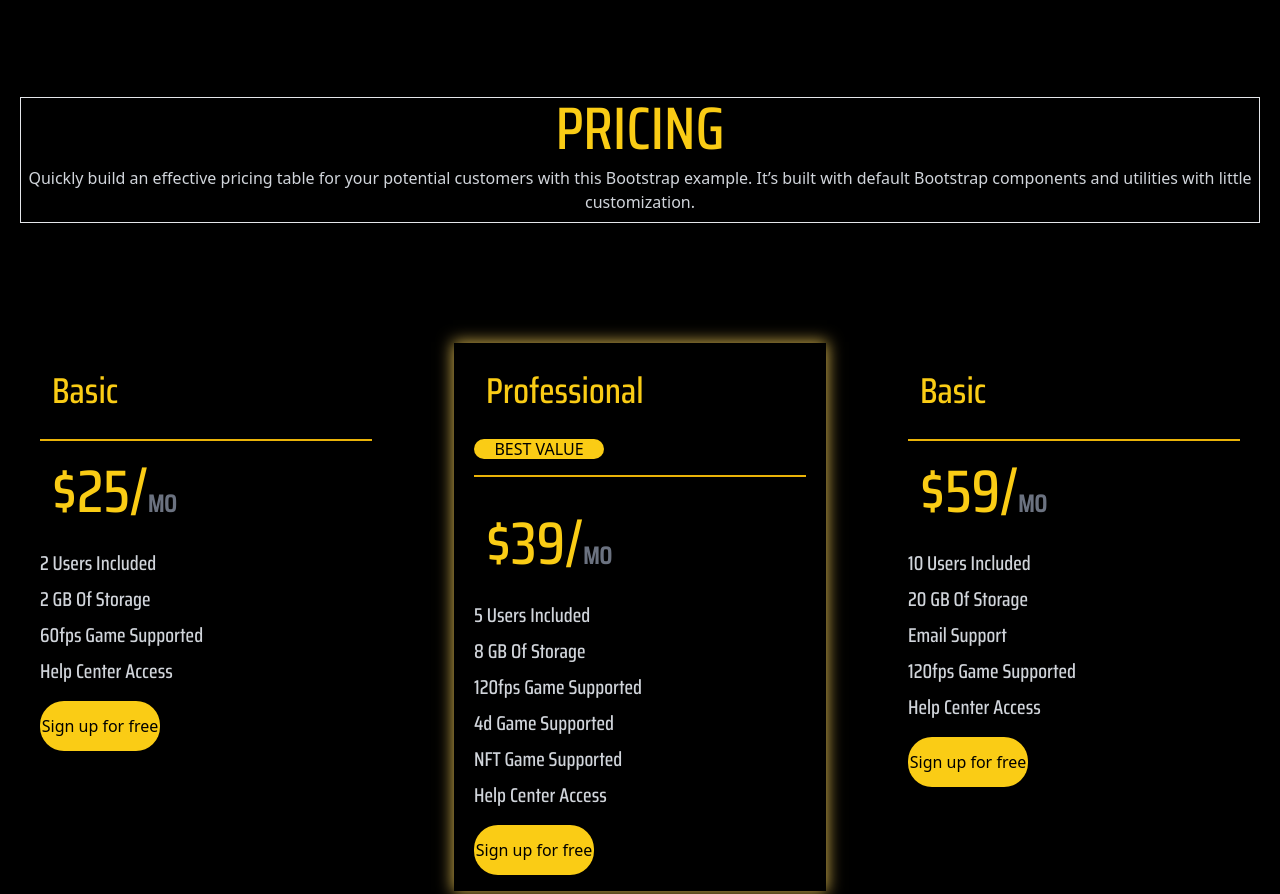
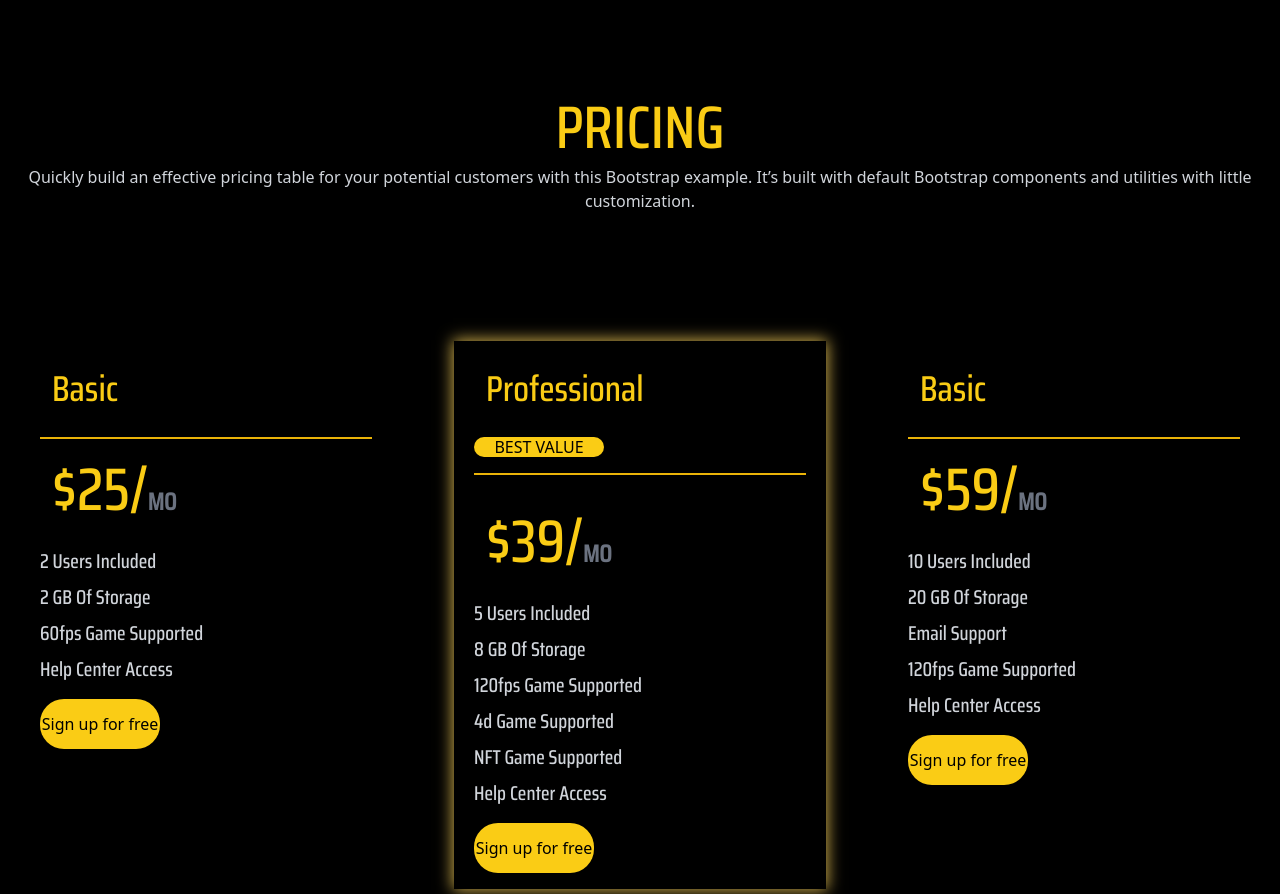
Before and after one commit to mehdisoleimaniweb/project5, a plain HTML site: page index.html in a window 1280 px wide. Shown: the part 3225-4119 px from the top of the page. Drawn offline with Linux system fonts and the light colour scheme.

Commit message:
Add files via upload

```diff
--- a/index.html
+++ b/index.html
@@ -132,7 +132,7 @@
     <!-- end page7*** -->
     <section class="w-full bg-black">
         <div class="flex flex-wrap  justify-between p-[20px]">
-            <div class="w-full lg:flex my-10 flex flex-wrap border">
+            <div class="w-full lg:flex my-10 flex flex-wrap ">
                 <h2 class="text-yellow-400 w-full capitalize text-6xl font-fontgame1 flex justify-center">PRICING</h2>
                     <p class="text-center   text-gray-300 my-2">Quickly build an effective pricing table for your potential customers with this Bootstrap example. It’s built with default Bootstrap components and utilities with little customization.</p>
             </div>
```
